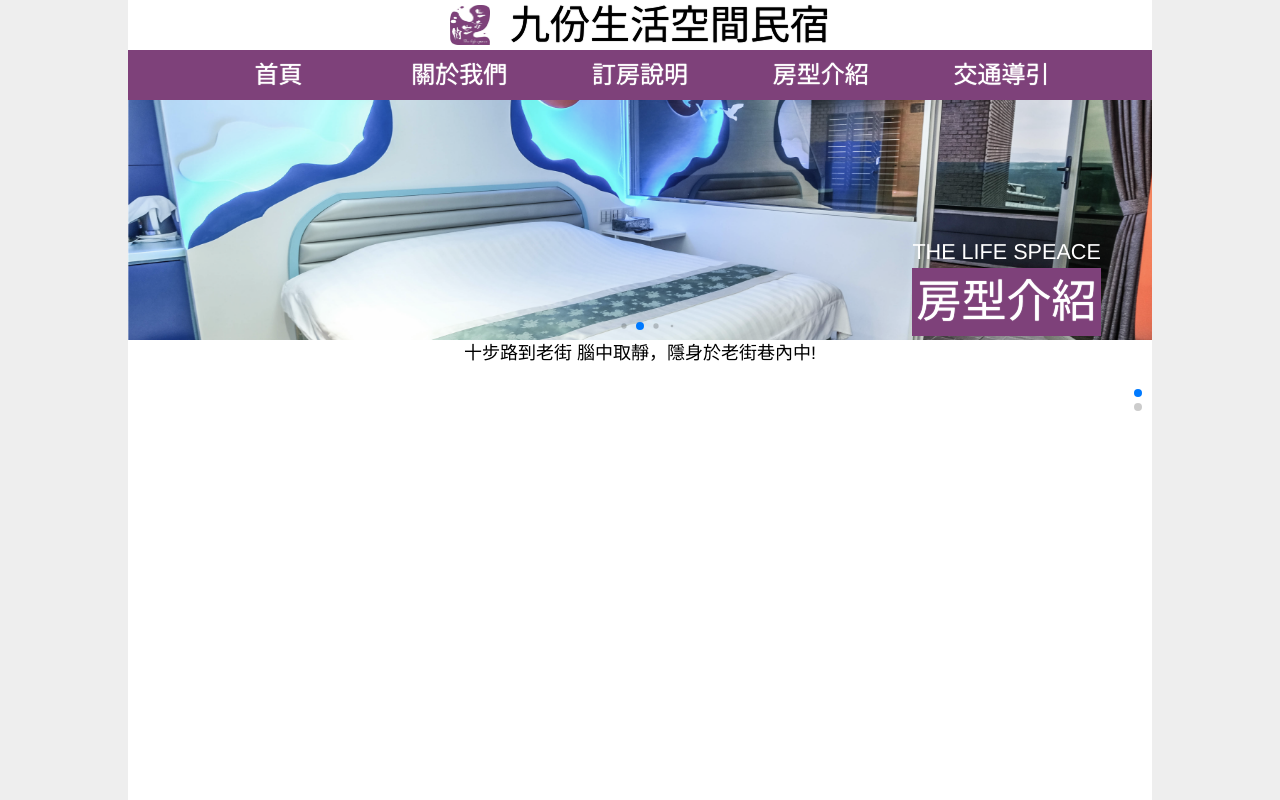
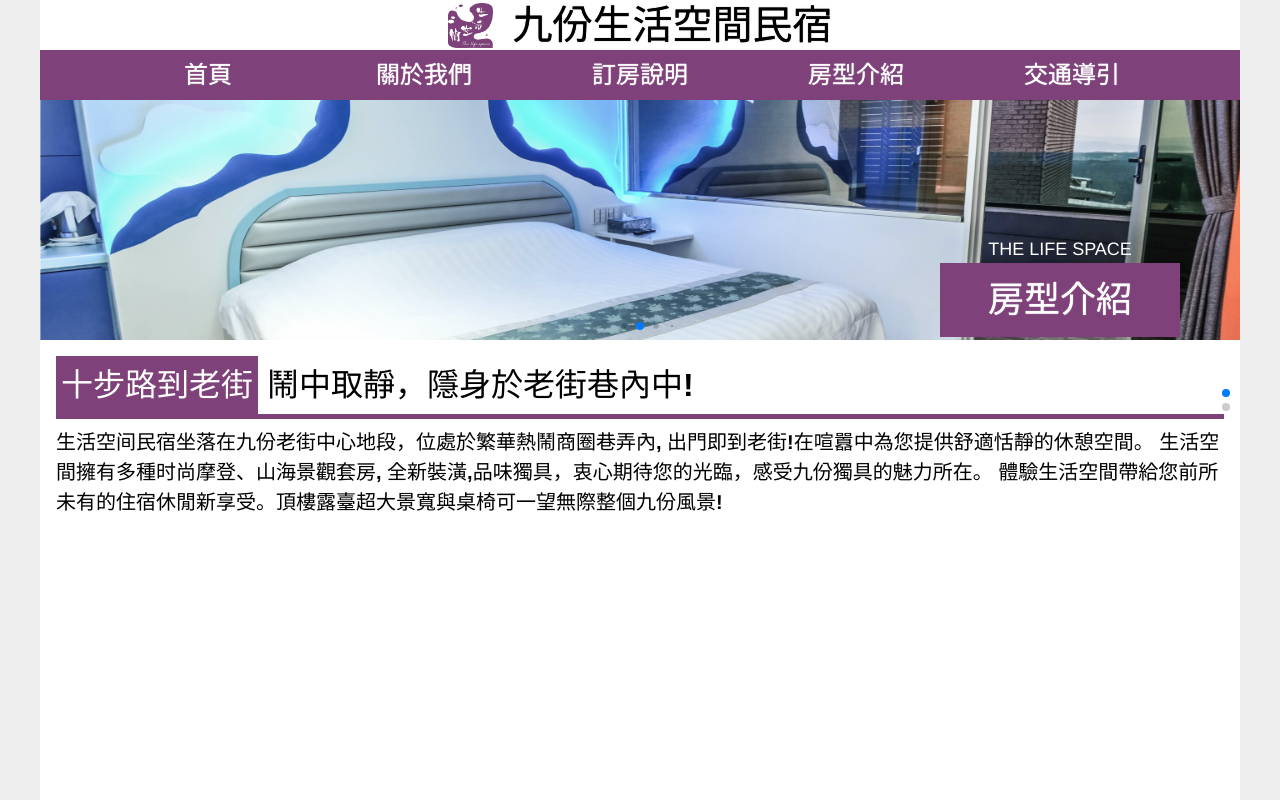
Before and after one commit to brian890804/homestay, a React (Vite) app: page / in a window 1280 px wide. Built offline with nearby package versions, Linux system fonts and the light colour scheme.

Commit message:
Layout Revision

```diff
--- a/index.html
+++ b/index.html
@@ -10,7 +10,7 @@
   <link rel="icon" type="image/svg+xml" href="/vite.svg" />
   <link href="https://cdn.jsdelivr.net/npm/bootstrap@5.0.2/dist/css/bootstrap.min.css" rel="stylesheet"
     integrity="sha384-EVSTQN3/azprG1Anm3QDgpJLIm9Nao0Yz1ztcQTwFspd3yD65VohhpuuCOmLASjC" crossorigin="anonymous">
-  <title>九份生活空間民宿</title>
+  <title>HomeStay-九份生活空間民宿</title>
 </head>
 
 <body>
--- a/src/App.jsx
+++ b/src/App.jsx
@@ -1,7 +1,9 @@
 import MainPage from './app/module/pages/MainPage'
 function App() {
   return (
+    <div style={{ display: 'flex', textAlign: 'center', justifyContent: 'center', width: '100vw' }}>
       <MainPage />
+    </div>
   )
 }
 
--- a/src/_basic/pages/layout/MainLayout.jsx
+++ b/src/_basic/pages/layout/MainLayout.jsx
@@ -9,9 +9,9 @@ export default function MainLayout({ children }) {
                 height: '100vh',
                 overflowX: 'auto',
                 touchAction: 'none',
-                paddingLeft: !isMobile ? '10%' : 0,
-                paddingRight: !isMobile ? '10%' : 0,
-                minWidth:'100vw'
+                alignContent: 'center',
+                maxWidth: 1200,
+                minWidth: isMobile ? '100vw' : 800
             }}
         >
             {children}
--- a/src/_basic/pages/toolbar/NavigationBar.jsx
+++ b/src/_basic/pages/toolbar/NavigationBar.jsx
@@ -1,7 +1,11 @@
 
 import { isMobile } from 'react-device-detect';
 export default function NavigationBar() {
-    const Layout = { width: '100%', height: 50, backgroundColor: '#7E417A' }
+    const Layout = {
+        width: '100%',
+        height: isMobile ? 30 : 50,
+        backgroundColor: '#7E417A'
+    }
     const Title = [
         { name: '首頁', url: '/main' },
         { name: '關於我們', url: '/about' },
--- a/src/app/module/components/MainPage/Introduce.jsx
+++ b/src/app/module/components/MainPage/Introduce.jsx
@@ -1,14 +1,42 @@
+import { isMobile } from 'react-device-detect';
 export default function Introduce() {
     return (
-        <div>
-            <Title />
-        </div>
+        <Title />
     )
 }
 function Title() {
     return (
-        <>
-        十步路到老街 腦中取靜，隱身於老街巷內中!
-        </>
+        <div className={`fs-${isMobile ? 6 : 2} row  mx-0`}>
+            <div className='col-12  text-start fw-bold p-0 mb-2'
+                style={{
+                    fontSize: '1em',
+                    borderBottomColor: '#7E417A',
+                    borderBottomWidth: 5,
+                    borderBottomStyle: 'solid',
+                }}>
+                <label
+                    style={{
+                        color: 'white',
+                        padding: 5,
+                        backgroundColor: '#7E417A'
+                    }}>
+                    十步路到老街
+                </label>
+                <label> &nbsp;鬧中取靜，隱身於老街巷內中!</label>
+            </div>
+            <div
+                style={{
+                    wordBreak: 'break-word',
+                    fontSize: isMobile ? 10 : 20
+                }}
+                className={`col-12 text-start fw-bolder p-0`}
+            >
+                生活空间民宿坐落在九份老街中心地段，位處於繁華熱鬧商圈巷弄內,
+                出門即到老街!在喧囂中為您提供舒適恬靜的休憩空間。
+                生活空間擁有多種时尚摩登、山海景觀套房,
+                全新裝潢,品味獨具，衷心期待您的光臨，感受九份獨具的魅力所在。
+                體驗生活空間帶給您前所未有的住宿休閒新享受。頂樓露臺超大景寬與桌椅可一望無際整個九份風景!
+            </div>
+        </div>
     )
 }
--- a/src/app/module/components/MainPage/RoomIntroduction.jsx
+++ b/src/app/module/components/MainPage/RoomIntroduction.jsx
@@ -50,18 +50,19 @@ function TipContent() {
     return (
         <animated.div style={styles} >
             <div style={{
-                fontSize: isMobile ? '0.9em' : '1.2em',
+                fontSize: isMobile ? '0.9em' : '1em',
             }}>
-                THE LIFE SPEACE
+                THE LIFE SPACE
             </div>
             <div style={{
                 display: 'flex',
                 width: '100%',
-                fontSize: isMobile ? '1.6em' : '2.5em',
+                fontSize: isMobile ? '1.6em' : '2em',
                 backgroundColor: '#7E417A',
                 justifyContent: 'center',
                 alignItems: 'center',
                 textShadow: ' 0px 0px 1px white',
+                padding: 10
             }}
                 onClick={() => console.log('123')}
             >房型介紹</div>
@@ -99,6 +100,7 @@ function TipBox() {
             style={{
                 position: 'absolute',
                 zIndex: 1,
+                width: isMobile ? '18vh' : '30vh',
                 bottom: '10%', right: '5%',
                 color: 'white',
             }}>
--- a/src/app/module/components/MainPage/Title.jsx
+++ b/src/app/module/components/MainPage/Title.jsx
@@ -1,12 +1,13 @@
 import Logo from '../../../../assets/Logo/Logo.jpg'
+import { isMobile } from 'react-device-detect';
 export default function Title() {
-    const TitleWidth = 50
+    const TitleHeight = 50
     return (
         <div
-            className='fs-1  align-items-center justify-content-center '
+            className={`fs-${isMobile ? 4 : 1}  align-items-center justify-content-center `}
             style={{
                 display: 'flex',
-                height: TitleWidth,
+                height: TitleHeight,
                 fontWeight: '800',
                 textShadow: ' 0px 0px 0.8px black'
             }}>
@@ -14,8 +15,8 @@ export default function Title() {
                 src={Logo}
                 alt='logo'
                 style={{
-                    maxWidth: TitleWidth - 10,
-                    maxHeight: TitleWidth - 10,
+                    maxWidth: TitleHeight - (isMobile ? 10 : 5),
+                    maxHeight: TitleHeight - (isMobile ? 10 : 5),
                     marginRight: 20
                 }} />
             九份生活空間民宿
--- a/src/app/module/pages/FirstPage.jsx
+++ b/src/app/module/pages/FirstPage.jsx
@@ -8,8 +8,9 @@ export default function FirstPage() {
             <Title />
             <NavigationBar />
             <RoomIntroduction />
-            <Introduce />
-
+            <div className='mx-3 mt-3' >
+                <Introduce />
+            </div>
         </div>
     )
 }
--- a/src/app/module/pages/MainPage.jsx
+++ b/src/app/module/pages/MainPage.jsx
@@ -1,15 +1,14 @@
 import MainLayout from "../../../_basic/pages/layout/MainLayout"
 import FirstPage from "./FirstPage"
 import { Swiper, SwiperSlide } from "swiper/react";
+import { Pagination } from "swiper";
 import "swiper/css";
 import "swiper/css/pagination";
-import { Pagination } from "swiper";
 import '../components/css/MainPage/SwiperStyle.css'
 export default function MainPage() {
     return (
         <MainLayout>
             <Swiper
-                style={{ maxHeight:'100vh',width:'100%' }}
                 direction={"vertical"}
                 pagination={{
                     clickable: true,
@@ -17,12 +16,11 @@ export default function MainPage() {
                 modules={[Pagination]}
                 className="mySwiper"
             >
-                <SwiperSlide style={{width:'100%'}}> <FirstPage /></SwiperSlide>
-                <SwiperSlide style={{width:'100%'}}> <FirstPage /></SwiperSlide>
+                <SwiperSlide style={{ width: '100%' }}> <FirstPage /></SwiperSlide>
+                <SwiperSlide style={{ width: '100%' }}> <FirstPage /></SwiperSlide>
                 {/* <SwiperSlide>  2</SwiperSlide> */}
                 {/* <FirstPage /> */}
             </Swiper>
-
         </MainLayout>
     )
 }
```
